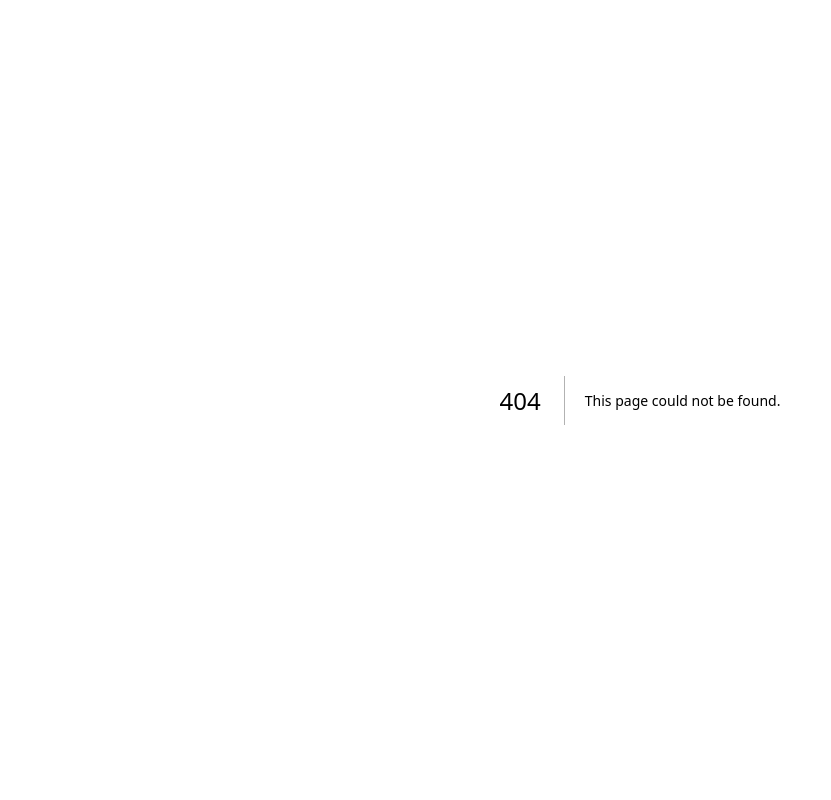
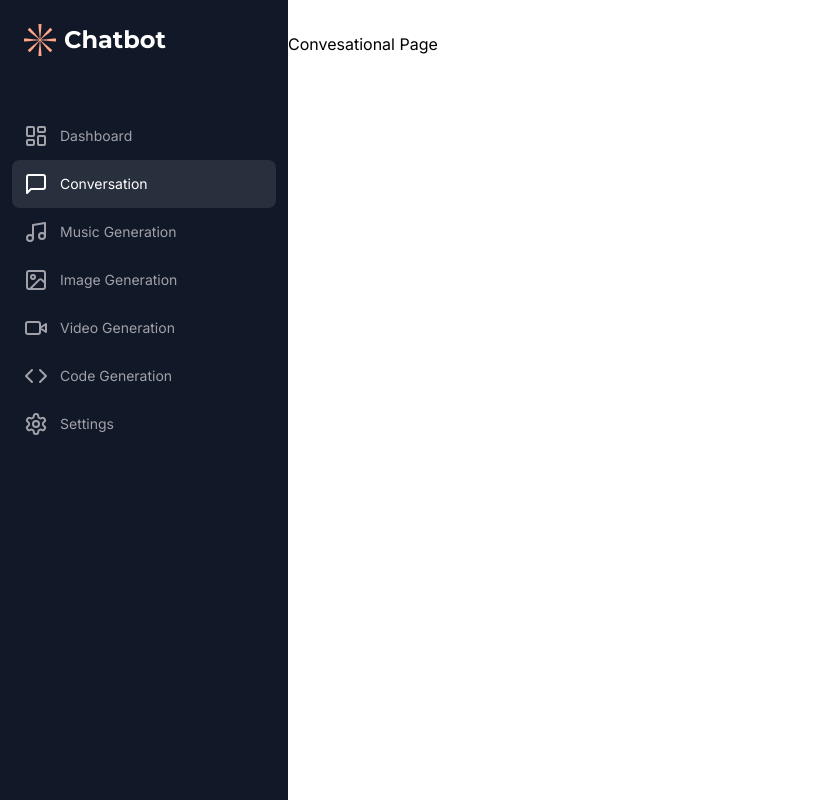
Before and after one commit to abudusamad/saas-ai-chat-app, a Next.js app: page /conversation in a window 1280 px wide. Before the commit this address had no page. Shown: the whole page, without its empty margins (0-831 px from the left). Built offline with nearby package versions, Linux system fonts and the light colour scheme.

Commit message:
Adding the form

```diff
--- /dev/null
+++ b/app/(dashboard)/(routes)/conversation/page.tsx
@@ -0,0 +1,8 @@
+
+const ConversationPage = () => {
+    return (<div >
+        Convesational Page
+    </div> );
+}
+
+export default ConversationPage;
--- /dev/null
+++ b/components/ui/form.tsx
@@ -0,0 +1,176 @@
+import * as React from "react"
+import * as LabelPrimitive from "@radix-ui/react-label"
+import { Slot } from "@radix-ui/react-slot"
+import {
+  Controller,
+  ControllerProps,
+  FieldPath,
+  FieldValues,
+  FormProvider,
+  useFormContext,
+} from "react-hook-form"
+
+import { cn } from "@/lib/utils"
+import { Label } from "@/components/ui/label"
+
+const Form = FormProvider
+
+type FormFieldContextValue<
+  TFieldValues extends FieldValues = FieldValues,
+  TName extends FieldPath<TFieldValues> = FieldPath<TFieldValues>
+> = {
+  name: TName
+}
+
+const FormFieldContext = React.createContext<FormFieldContextValue>(
+  {} as FormFieldContextValue
+)
+
+const FormField = <
+  TFieldValues extends FieldValues = FieldValues,
+  TName extends FieldPath<TFieldValues> = FieldPath<TFieldValues>
+>({
+  ...props
+}: ControllerProps<TFieldValues, TName>) => {
+  return (
+    <FormFieldContext.Provider value={{ name: props.name }}>
+      <Controller {...props} />
+    </FormFieldContext.Provider>
+  )
+}
+
+const useFormField = () => {
+  const fieldContext = React.useContext(FormFieldContext)
+  const itemContext = React.useContext(FormItemContext)
+  const { getFieldState, formState } = useFormContext()
+
+  const fieldState = getFieldState(fieldContext.name, formState)
+
+  if (!fieldContext) {
+    throw new Error("useFormField should be used within <FormField>")
+  }
+
+  const { id } = itemContext
+
+  return {
+    id,
+    name: fieldContext.name,
+    formItemId: `${id}-form-item`,
+    formDescriptionId: `${id}-form-item-description`,
+    formMessageId: `${id}-form-item-message`,
+    ...fieldState,
+  }
+}
+
+type FormItemContextValue = {
+  id: string
+}
+
+const FormItemContext = React.createContext<FormItemContextValue>(
+  {} as FormItemContextValue
+)
+
+const FormItem = React.forwardRef<
+  HTMLDivElement,
+  React.HTMLAttributes<HTMLDivElement>
+>(({ className, ...props }, ref) => {
+  const id = React.useId()
+
+  return (
+    <FormItemContext.Provider value={{ id }}>
+      <div ref={ref} className={cn("space-y-2", className)} {...props} />
+    </FormItemContext.Provider>
+  )
+})
+FormItem.displayName = "FormItem"
+
+const FormLabel = React.forwardRef<
+  React.ElementRef<typeof LabelPrimitive.Root>,
+  React.ComponentPropsWithoutRef<typeof LabelPrimitive.Root>
+>(({ className, ...props }, ref) => {
+  const { error, formItemId } = useFormField()
+
+  return (
+    <Label
+      ref={ref}
+      className={cn(error && "text-destructive", className)}
+      htmlFor={formItemId}
+      {...props}
+    />
+  )
+})
+FormLabel.displayName = "FormLabel"
+
+const FormControl = React.forwardRef<
+  React.ElementRef<typeof Slot>,
+  React.ComponentPropsWithoutRef<typeof Slot>
+>(({ ...props }, ref) => {
+  const { error, formItemId, formDescriptionId, formMessageId } = useFormField()
+
+  return (
+    <Slot
+      ref={ref}
+      id={formItemId}
+      aria-describedby={
+        !error
+          ? `${formDescriptionId}`
+          : `${formDescriptionId} ${formMessageId}`
+      }
+      aria-invalid={!!error}
+      {...props}
+    />
+  )
+})
+FormControl.displayName = "FormControl"
+
+const FormDescription = React.forwardRef<
+  HTMLParagraphElement,
+  React.HTMLAttributes<HTMLParagraphElement>
+>(({ className, ...props }, ref) => {
+  const { formDescriptionId } = useFormField()
+
+  return (
+    <p
+      ref={ref}
+      id={formDescriptionId}
+      className={cn("text-sm text-muted-foreground", className)}
+      {...props}
+    />
+  )
+})
+FormDescription.displayName = "FormDescription"
+
+const FormMessage = React.forwardRef<
+  HTMLParagraphElement,
+  React.HTMLAttributes<HTMLParagraphElement>
+>(({ className, children, ...props }, ref) => {
+  const { error, formMessageId } = useFormField()
+  const body = error ? String(error?.message) : children
+
+  if (!body) {
+    return null
+  }
+
+  return (
+    <p
+      ref={ref}
+      id={formMessageId}
+      className={cn("text-sm font-medium text-destructive", className)}
+      {...props}
+    >
+      {body}
+    </p>
+  )
+})
+FormMessage.displayName = "FormMessage"
+
+export {
+  useFormField,
+  Form,
+  FormItem,
+  FormLabel,
+  FormControl,
+  FormDescription,
+  FormMessage,
+  FormField,
+}
--- /dev/null
+++ b/components/ui/label.tsx
@@ -0,0 +1,26 @@
+"use client"
+
+import * as React from "react"
+import * as LabelPrimitive from "@radix-ui/react-label"
+import { cva, type VariantProps } from "class-variance-authority"
+
+import { cn } from "@/lib/utils"
+
+const labelVariants = cva(
+  "text-sm font-medium leading-none peer-disabled:cursor-not-allowed peer-disabled:opacity-70"
+)
+
+const Label = React.forwardRef<
+  React.ElementRef<typeof LabelPrimitive.Root>,
+  React.ComponentPropsWithoutRef<typeof LabelPrimitive.Root> &
+    VariantProps<typeof labelVariants>
+>(({ className, ...props }, ref) => (
+  <LabelPrimitive.Root
+    ref={ref}
+    className={cn(labelVariants(), className)}
+    {...props}
+  />
+))
+Label.displayName = LabelPrimitive.Root.displayName
+
+export { Label }
--- a/package.json
+++ b/package.json
@@ -10,7 +10,9 @@
   },
   "dependencies": {
     "@clerk/nextjs": "^4.29.1",
+    "@hookform/resolvers": "^3.3.2",
     "@radix-ui/react-dialog": "^1.0.5",
+    "@radix-ui/react-label": "^2.0.2",
     "@radix-ui/react-slot": "^1.0.2",
     "class-variance-authority": "^0.7.0",
     "clsx": "^2.0.0",
@@ -19,10 +21,12 @@
     "openai": "^4.24.1",
     "react": "^18",
     "react-dom": "^18",
+    "react-hook-form": "^7.49.2",
     "react-use": "^17.4.2",
     "tailwind-merge": "^2.2.0",
     "tailwindcss-animate": "^1.0.7",
     "typewriter-effect": "^2.21.0",
+    "zod": "^3.22.4",
     "zustand": "^4.4.7"
   },
   "devDependencies": {
```
Also changed, not shown: 1 other file (tests, documents, lock files or other folders).
